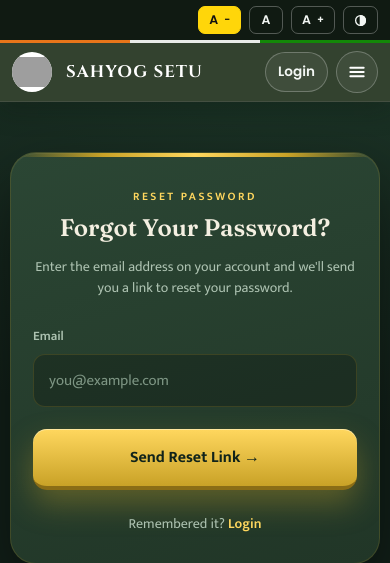
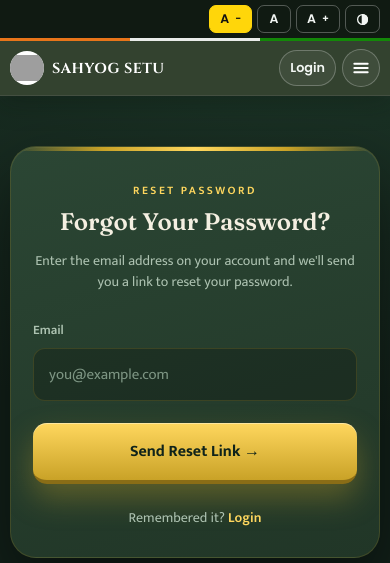
Before and after one commit to abhishekisra/sahyog-setu, a Django app: page /accounts/forgot-password/ in a window 390 px wide. Shown: the top 563 px of the page. Run offline with Django 5.2, Linux system fonts and the light colour scheme; grey boxes are pictures that could not be loaded.

Commit message:
Header: breakpoints from a 25-width sweep (no h-scroll 320-2560 px)
Compact layout now 1366-1780 px (1600 px overflowed by ~117 px), menu button
at <=1365 px (1281-1365 overflowed with the language select), extra-small
rules <=400 px. Same CSS is copied into the homepage's index.html header.

Co-Authored-By: Claude Opus 5.5 <noreply@anthropic.com>

```diff
--- a/custom_admin/templates/custom_admin/_ssh_header_style.html
+++ b/custom_admin/templates/custom_admin/_ssh_header_style.html
@@ -41,7 +41,7 @@
   .ssh-sub{position:absolute;left:0;top:calc(100% + 10px);min-width:230px;padding:8px;margin:0;list-style:none;background:#fff;color:#1c2b21;border-radius:14px;box-shadow:0 18px 40px rgba(10,20,12,.28);opacity:0;visibility:hidden;transform:translateY(-6px);transition:opacity .15s,transform .15s,visibility .15s;z-index:70}
   .ssh-sub::before{content:"";position:absolute;left:0;right:0;top:-12px;height:12px}
   .ssh-has-sub.ssh-open>.ssh-sub{opacity:1;visibility:visible;transform:none}
-  @media (hover:hover) and (min-width:1281px){.ssh-has-sub:hover>.ssh-sub{opacity:1;visibility:visible;transform:none}}
+  @media (hover:hover) and (min-width:1366px){.ssh-has-sub:hover>.ssh-sub{opacity:1;visibility:visible;transform:none}}
   .ssh-sub a{display:block;padding:10px 14px;border-radius:9px;font-size:.9rem;font-weight:500;color:#1c2b21}
   .ssh-sub a:hover{background:#eef4ef;color:#1c2b21}
 
@@ -70,9 +70,9 @@
   .ssh-lang-m select{width:100%;height:46px;margin-top:8px;padding:0 14px;border-radius:12px;border:1px solid rgba(255,255,255,.25);background:rgba(255,255,255,.06);color:#fff;font:500 .95rem "Poppins","Noto Sans Devanagari",sans-serif}
   .ssh-lang-m select option{color:#111}
 
-  @media (max-width:1440px) and (min-width:1281px){
+  @media (max-width:1780px) and (min-width:1366px){
     .ssh-head-in{gap:12px;padding:12px 18px}
-    .ssh-link,.ssh-nav-btn{padding:10px 9px;font-size:.86rem}
+    .ssh-link,.ssh-nav-btn{padding:10px 8px;font-size:.86rem}
     .ssh-brand img{width:48px;height:48px}
     .ssh-brand-name{font-size:1.25rem}
     .ssh-lang select{max-width:112px}
@@ -85,7 +85,7 @@
     .ssh-user-name{display:none}
     .ssh-user-btn{padding:0 5px}
   }
-  @media (max-width:1280px){
+  @media (max-width:1365px){
     .ssh-head-in{padding:10px 16px;gap:10px}
     .ssh-brand img{width:46px;height:46px}
     .ssh-brand-name{font-size:1.2rem}
@@ -121,6 +121,16 @@
     .ssh-tools{gap:8px}
   }
 
+  @media (max-width:400px){
+    .ssh-head-in{gap:6px;padding:8px 10px}
+    .ssh-brand{gap:8px}
+    .ssh-brand img{width:34px;height:34px}
+    .ssh-brand-name{font-size:.9rem;letter-spacing:.03em}
+    .ssh-tools{gap:6px}
+    .ssh-login{height:36px;padding:0 10px;font-size:.8rem}
+    .ssh-icon-btn{width:38px;height:38px}
+    .ssh-a11y-in{gap:5px;padding:5px 10px}
+  }
   [data-contrast="high"] .ssh-a11y,[data-contrast="high"] .ssh-head,[data-contrast="high"] .ssh-nav{background:#000;color:#fff}
   [data-contrast="high"] .ssh-head{border-bottom:2px solid #fff}
   [data-contrast="high"] .ssh-link,[data-contrast="high"] .ssh-nav-btn,[data-contrast="high"] .ssh-brand-name{color:#fff}
```
